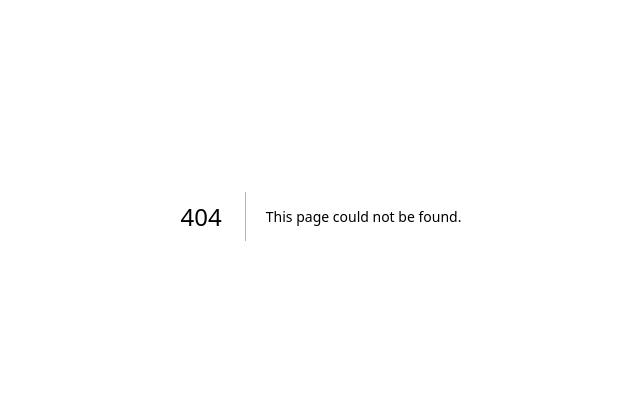
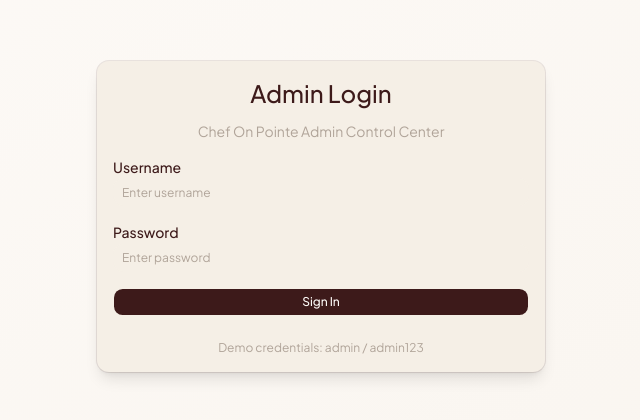
Before and after one commit to UKRIDA-Developer-Team/mencoba-serius, a Next.js app: page /login in a window 1280 px wide. Before the commit this address had no page. Shown: the part 184-604 px from the top of the page, without its empty margins (319-959 px from the left). Built offline with nearby package versions, Linux system fonts and the light colour scheme; sample sign-in values are in the browser's storage.

Commit message:
feat: add admin login authentication system

```diff
--- /dev/null
+++ b/app/(admin)/(dashboard)/layout.tsx
@@ -0,0 +1,9 @@
+import AdminLayoutShell from "@/features/admin/components/layout/admin-layout-shell";
+
+export default function AdminDashboardLayout({
+    children,
+}: {
+    children: React.ReactNode;
+}) {
+    return <AdminLayoutShell>{children}</AdminLayoutShell>;
+}
--- a/app/(admin)/layout.tsx
+++ b/app/(admin)/layout.tsx
@@ -1,5 +1,6 @@
 import type { Metadata } from "next";
 import AdminLayoutShell from "@/features/admin/components/layout/admin-layout-shell";
+import { AdminAuthGuard } from "@/features/admin/components/auth/admin-auth-guard";
 
 export const metadata: Metadata = {
     title: "Admin — Chef On Pointe",
@@ -11,5 +12,9 @@
 }: {
     children: React.ReactNode;
 }) {
-    return <AdminLayoutShell>{children}</AdminLayoutShell>;
+    return (
+        <AdminAuthGuard>
+            {children}
+        </AdminAuthGuard>
+    );
 }
--- /dev/null
+++ b/app/(admin)/login/layout.tsx
@@ -0,0 +1,14 @@
+import type { Metadata } from "next";
+
+export const metadata: Metadata = {
+    title: "Admin Login — Chef On Pointe",
+    description: "Login to Chef On Pointe admin control center.",
+};
+
+export default function AdminLoginLayout({
+    children,
+}: {
+    children: React.ReactNode;
+}) {
+    return children;
+}
--- /dev/null
+++ b/app/(admin)/login/page.tsx
@@ -0,0 +1,111 @@
+"use client";
+
+import { useState, FormEvent } from "react";
+import { useRouter } from "next/navigation";
+import { Card, CardContent, CardHeader, CardTitle } from "@/components/ui/card";
+import { Input } from "@/components/ui/input";
+import { Button } from "@/components/ui/button";
+import { AlertCircle } from "lucide-react";
+
+export default function AdminLoginPage() {
+    const router = useRouter();
+    const [username, setUsername] = useState("");
+    const [password, setPassword] = useState("");
+    const [error, setError] = useState("");
+    const [isLoading, setIsLoading] = useState(false);
+
+    const ADMIN_USERNAME = "admin";
+    const ADMIN_PASSWORD = "admin123";
+
+    const handleSubmit = async (e: FormEvent<HTMLFormElement>) => {
+        e.preventDefault();
+        setError("");
+        setIsLoading(true);
+
+        // Simple validation
+        if (!username || !password) {
+            setError("Username and password are required");
+            setIsLoading(false);
+            return;
+        }
+
+        // Mock authentication
+        if (username === ADMIN_USERNAME && password === ADMIN_PASSWORD) {
+            // Store auth token in localStorage
+            localStorage.setItem("admin_token", "authenticated");
+            localStorage.setItem("admin_username", username);
+
+            // Redirect to admin dashboard
+            router.push("/admin");
+            router.refresh();
+        } else {
+            setError("Invalid username or password");
+            setIsLoading(false);
+        }
+    };
+
+    return (
+        <div className="flex min-h-screen items-center justify-center bg-gradient-to-br from-background to-muted/50 px-4">
+            <Card className="w-full max-w-md shadow-lg">
+                <CardHeader className="space-y-2 text-center">
+                    <CardTitle className="text-2xl">Admin Login</CardTitle>
+                    <p className="text-sm text-muted-foreground">
+                        Chef On Pointe Admin Control Center
+                    </p>
+                </CardHeader>
+                <CardContent>
+                    <form onSubmit={handleSubmit} className="space-y-4">
+                        {error && (
+                            <div className="flex items-center gap-2 rounded-lg bg-destructive/10 p-3 text-sm text-destructive">
+                                <AlertCircle className="size-4 shrink-0" />
+                                <span>{error}</span>
+                            </div>
+                        )}
+
+                        <div className="space-y-2">
+                            <label htmlFor="username" className="text-sm font-medium">
+                                Username
+                            </label>
+                            <Input
+                                id="username"
+                                type="text"
+                                placeholder="Enter username"
+                                value={username}
+                                onChange={(e) => setUsername(e.target.value)}
+                                disabled={isLoading}
+                                autoComplete="username"
+                            />
+                        </div>
+
+                        <div className="space-y-2">
+                            <label htmlFor="password" className="text-sm font-medium">
+                                Password
+                            </label>
+                            <Input
+                                id="password"
+                                type="password"
+                                placeholder="Enter password"
+                                value={password}
+                                onChange={(e) => setPassword(e.target.value)}
+                                disabled={isLoading}
+                                autoComplete="current-password"
+                            />
+                        </div>
+
+                        <Button
+                            type="submit"
+                            className="w-full"
+                            disabled={isLoading}
+                        >
+                            {isLoading ? "Signing in..." : "Sign In"}
+                        </Button>
+
+                        <p className="text-xs text-muted-foreground text-center pt-2">
+                            Demo credentials: admin / admin123
+                        </p>
+                    </form>
+                </CardContent>
+            </Card>
+        </div>
+    );
+}
--- /dev/null
+++ b/features/admin/components/auth/admin-auth-guard.tsx
@@ -0,0 +1,49 @@
+"use client";
+
+import { useEffect, useState } from "react";
+import { useRouter, usePathname } from "next/navigation";
+
+export function AdminAuthGuard({ children }: { children: React.ReactNode }) {
+    const router = useRouter();
+    const pathname = usePathname();
+    const [isAuthenticated, setIsAuthenticated] = useState(false);
+    const [isLoading, setIsLoading] = useState(true);
+
+    // Don't require auth for login page
+    const isLoginPage = pathname === "/admin/login";
+
+    useEffect(() => {
+        if (isLoginPage) {
+            setIsLoading(false);
+            return;
+        }
+
+        // Check if user is authenticated
+        const token = localStorage.getItem("admin_token");
+
+        if (token) {
+            setIsAuthenticated(true);
+            setIsLoading(false);
+        } else {
+            // Redirect to login
+            router.push("/admin/login");
+        }
+    }, [router, isLoginPage]);
+
+    if (isLoading) {
+        return (
+            <div className="flex h-screen items-center justify-center bg-background">
+                <div className="text-center">
+                    <div className="mb-4 h-12 w-12 animate-spin rounded-full border-4 border-muted border-t-primary mx-auto"></div>
+                    <p className="text-sm text-muted-foreground">Loading...</p>
+                </div>
+            </div>
+        );
+    }
+
+    if (!isLoginPage && !isAuthenticated) {
+        return null;
+    }
+
+    return <>{children}</>;
+}
--- a/features/admin/components/header/admin-header.tsx
+++ b/features/admin/components/header/admin-header.tsx
@@ -1,6 +1,7 @@
 "use client";
 
-import { Menu } from "lucide-react";
+import Link from "next/link";
+import { Menu, Globe } from "lucide-react";
 import { useAdminSidebarContext } from "@/features/admin/providers/admin-sidebar-provider";
 import { cn } from "@/lib/utils";
 
@@ -10,11 +11,12 @@
     return (
         <header
             className={cn(
-                "fixed top-0 z-20 flex h-14 items-center gap-3 border-b border-border bg-background/90 px-4 backdrop-blur md:px-6 transition-all duration-300 ease-in-out",
+                "fixed top-0 z-20 flex h-14 items-center justify-between gap-3 border-b border-border bg-background/90 px-4 backdrop-blur md:px-6 transition-all duration-300 ease-in-out",
                 "left-0 right-0 md:left-56 md:right-0",
                 isCollapsed && "md:left-16"
             )}
         >
+            <div className="flex items-center gap-3">
                 <button
                     type="button"
                     onClick={openMobile}
@@ -24,6 +26,15 @@
                     <Menu className="size-4" />
                 </button>
                 <p className="text-sm font-medium text-foreground/80">Admin</p>
+            </div>
+            <Link
+                href="/"
+                target="_blank"
+                className="inline-flex size-8 items-center justify-center rounded-md border border-border text-foreground/70 hover:bg-muted hover:text-foreground transition-colors"
+                title="View public site"
+            >
+                <Globe className="size-4" />
+            </Link>
         </header>
     );
 }
--- a/features/admin/components/sidebar/sidebar-profile.tsx
+++ b/features/admin/components/sidebar/sidebar-profile.tsx
@@ -1,5 +1,6 @@
 "use client";
 
+import { useRouter } from "next/navigation";
 import { LogOut, User } from "lucide-react";
 import { cn } from "@/lib/utils";
 
@@ -9,6 +10,14 @@
 };
 
 export function SidebarProfile({ isCollapsed, isMobile }: SidebarProfileProps) {
+    const router = useRouter();
+
+    const handleLogout = () => {
+        localStorage.removeItem("admin_token");
+        localStorage.removeItem("admin_username");
+        router.push("/admin/login");
+        router.refresh();
+    };
     return (
         <div className="shrink-0 border-t border-border bg-card">
             <div className={cn("p-3", isCollapsed && !isMobile ? "px-2" : "")}>
@@ -35,6 +44,7 @@
 
                 <button
                     type="button"
+                    onClick={handleLogout}
                     className={cn(
                         "mt-2 flex items-center gap-3 rounded-lg px-2 py-2 text-sm text-foreground/65 transition-colors hover:bg-muted hover:text-foreground",
                         isCollapsed && !isMobile ? "justify-center" : "w-full"
```
Also changed, not shown: app/(admin)/(dashboard)/admin/page.tsx (renamed from app/(admin)/admin/page.tsx). Lines whose indentation alone changed are shown as unchanged.
